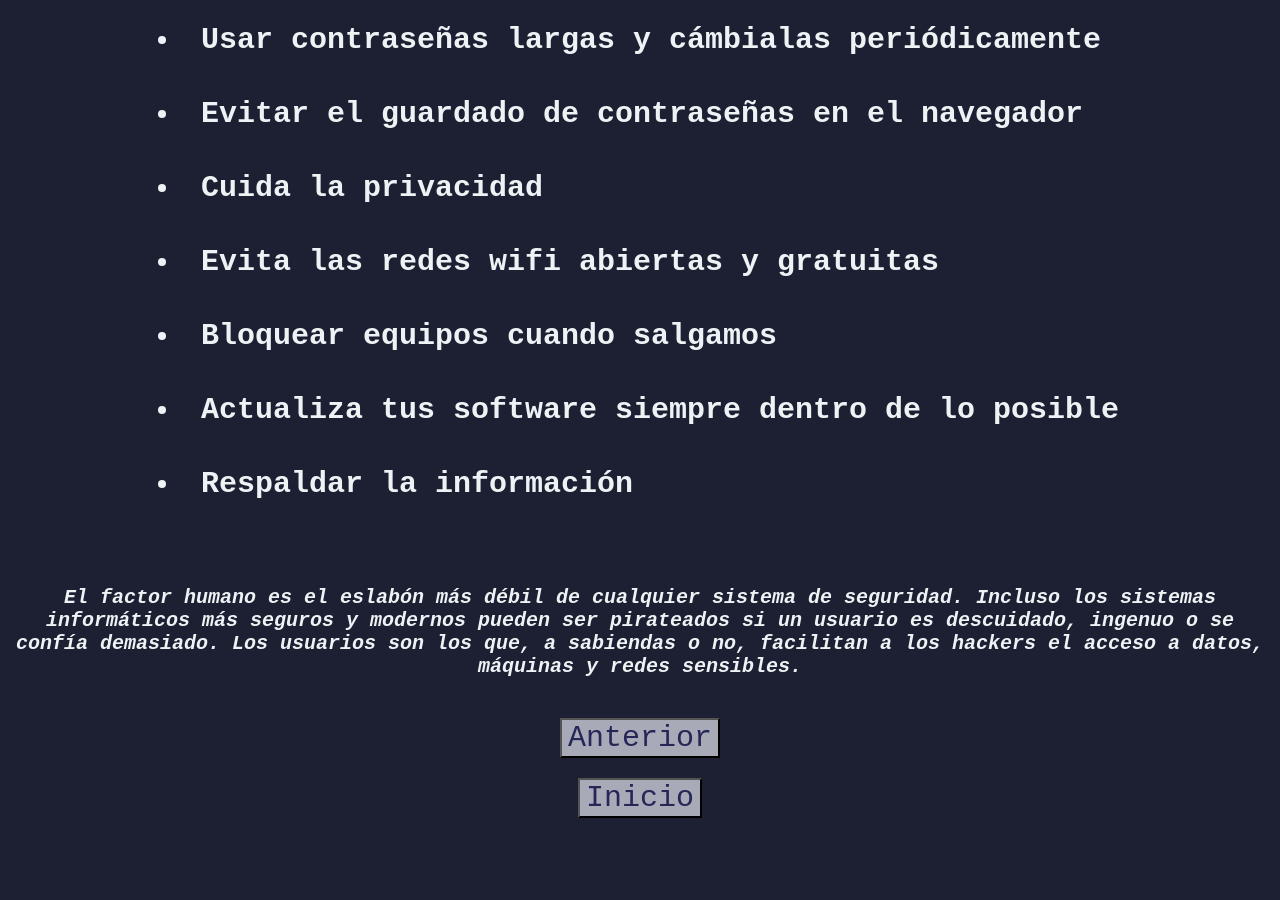
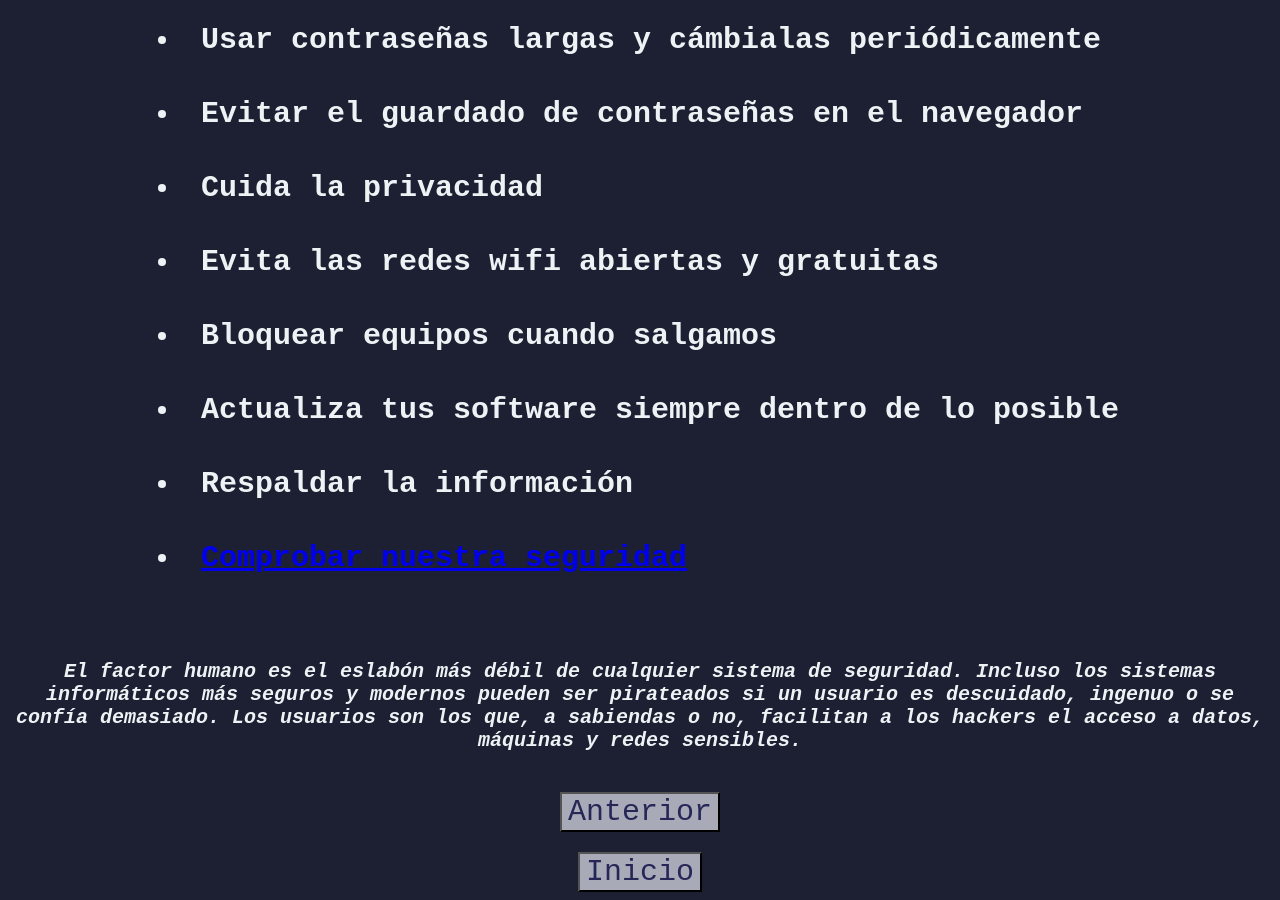
Before and after one commit to Charles181/speech, a plain HTML site: page consejos.html in a window 1280 px wide. Shown: the part 627-1527 px from the top of the page. Before the commit the page ends 1453 px from the top, so only its background shows below. Drawn offline with Linux system fonts and the light colour scheme.

Commit message:
Update consejos.html
Add link to https://haveibeenpwned.com/

```diff
--- a/consejos.html
+++ b/consejos.html
@@ -24,6 +24,7 @@
             <li>Bloquear equipos cuando salgamos</li>
             <li>Actualiza tus software siempre dentro de lo posible</li>
             <li>Respaldar la información</li>
+            <li><a href="https://haveibeenpwned.com/">Comprobar nuestra seguridad</a></li>
         </ul>
     </div>
     <div class="txt-btn">
```
